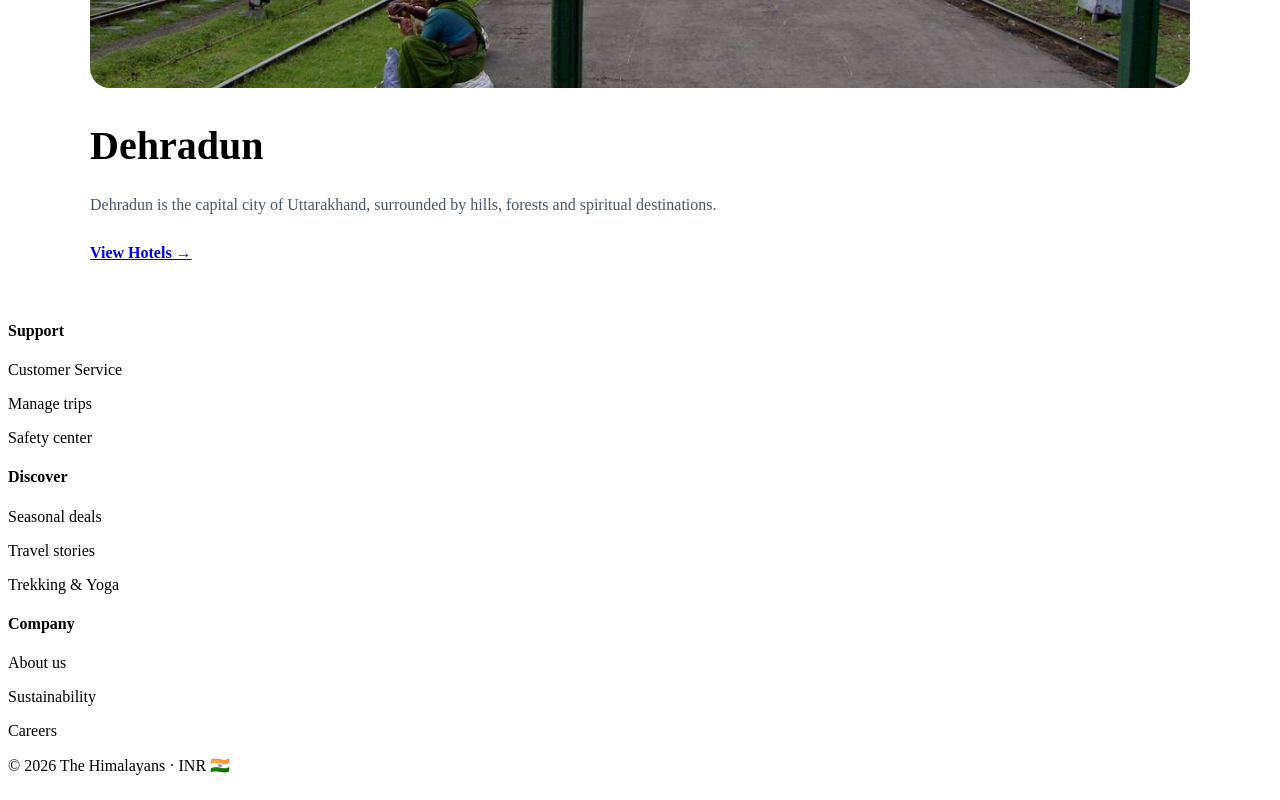
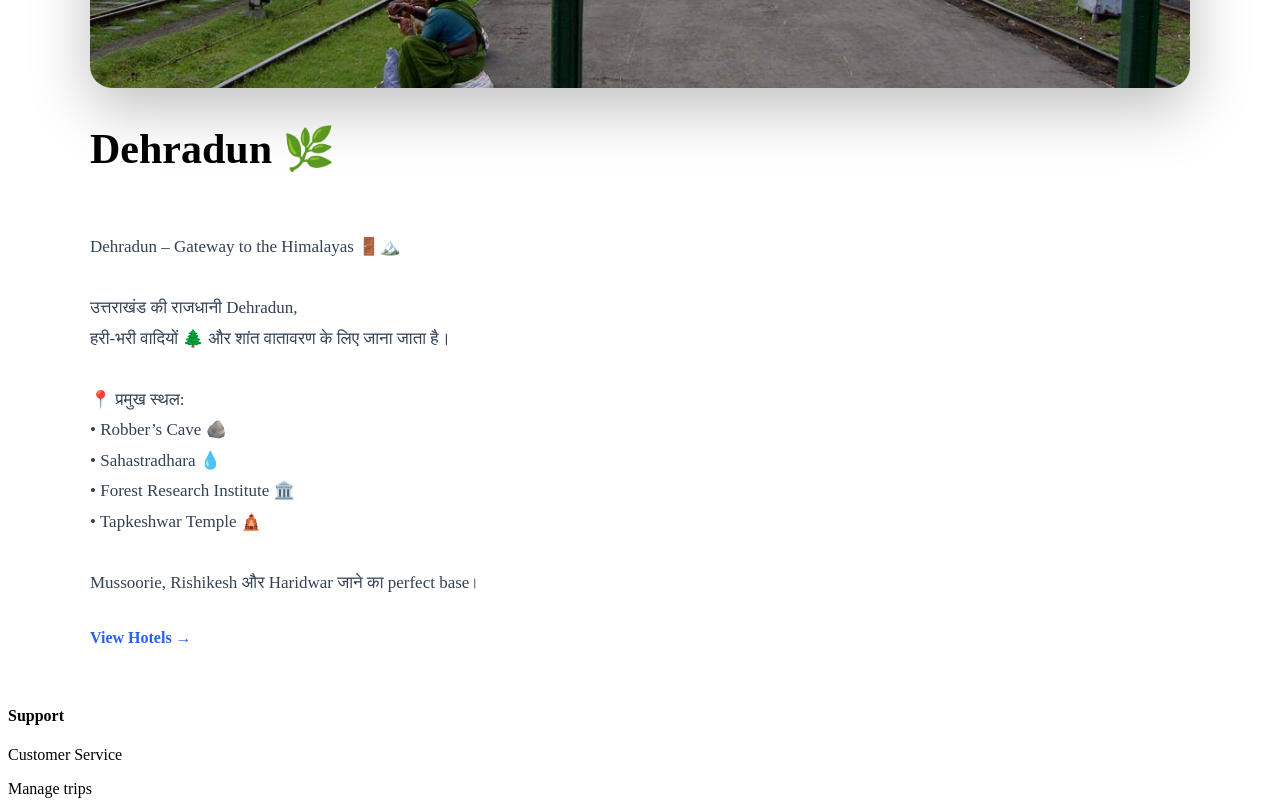
Before and after one commit to pamnautiyal-cpu/himstay, a React (Vite) app in the folder frontend/: page /destination/dehradun in a window 1280 px wide. Shown: the part 500-1300 px from the top of the page. Built offline with nearby package versions, Linux system fonts and the light colour scheme.

Commit message:
Update destination descriptions with detailed Hindi content

```diff
--- a/frontend/src/pages/DestinationDetail.jsx
+++ b/frontend/src/pages/DestinationDetail.jsx
@@ -2,28 +2,80 @@ import { useParams, Link } from "react-router-dom";
 
 const DATA = {
   mussoorie: {
-    title: "Mussoorie",
+    title: "Mussoorie 🏔️",
     image: "/images/destinations/mussoorie.jpg",
-    desc:
-      "Mussoorie is a beautiful hill station known as the Queen of Hills, offering scenic views, pleasant weather and colonial charm.",
+    desc: `
+Mussoorie – Queen of Hills 👑🏔️
+
+Mussoorie, जिसे प्यार से “Queen of Hills” कहा जाता है, उत्तराखंड का एक timeless hill destination है।
+यहाँ की ठंडी हवा 🌬️, हरियाली 🌲 और पहाड़ों के panoramic views 🏔️ मन को सुकून देते हैं।
+
+समुद्र तल से लगभग 2,005 मीटर की ऊँचाई पर स्थित यह हिल स्टेशन
+honeymoon couples 💑, families 👨‍👩‍👧‍👦 और nature lovers 🌿 के लिए perfect है।
+
+📍 प्रमुख आकर्षण:
+• Mall Road 🛍️
+• Gun Hill 🚠
+• Kempty Falls 💦
+• Company Garden 🌸
+• Camel’s Back Road 🚶‍♂️
+
+✨ The Himalayans के साथ Mussoorie यात्रा मतलब:
+• आरामदायक stays
+• curated local experiences
+• पहाड़ों के बीच सुकून भरे पल
+`,
   },
+
   nainital: {
-    title: "Nainital",
+    title: "Nainital 🌊🏔️",
     image: "/images/destinations/nainital.jpg",
-    desc:
-      "Nainital is famous for its serene lake, temples and cool climate, making it a perfect mountain getaway.",
+    desc: `
+Nainital – Lake District of India 💙
+
+Nainital अपनी खूबसूरत झील 🌊, ठंडी जलवायु ❄️ और शांत वातावरण के लिए प्रसिद्ध है।
+Naini Lake 🚣‍♀️ इस शहर की जान है।
+
+📍 प्रमुख आकर्षण:
+• Naina Devi Temple 🛕
+• Snow View Point 🚡
+• Tiffin Top 🌄
+• Mall Road 🛍️
+
+✨ Couples और families के लिए एक perfect mountain escape।
+`,
   },
+
   dehradun: {
-    title: "Dehradun",
+    title: "Dehradun 🌿",
     image: "/images/destinations/dehradun.jpg",
-    desc:
-      "Dehradun is the capital city of Uttarakhand, surrounded by hills, forests and spiritual destinations.",
+    desc: `
+Dehradun – Gateway to the Himalayas 🚪🏔️
+
+उत्तराखंड की राजधानी Dehradun,
+हरी-भरी वादियों 🌲 और शांत वातावरण के लिए जाना जाता है।
+
+📍 प्रमुख स्थल:
+• Robber’s Cave 🪨
+• Sahastradhara 💧
+• Forest Research Institute 🏛️
+• Tapkeshwar Temple 🛕
+
+Mussoorie, Rishikesh और Haridwar जाने का perfect base।
+`,
   },
+
   haldwani: {
-    title: "Haldwani",
+    title: "Haldwani 🌄",
     image: "/images/destinations/haldwani.jpg",
-    desc:
-      "Haldwani is known as the gateway to Kumaon region, connecting plains to the Himalayan hills.",
+    desc: `
+Haldwani – Gateway to Kumaon 🚪
+
+Kumaon region का entry point,
+जहाँ से Nainital, Bhimtal और Mukteshwar की यात्रा शुरू होती है।
+
+✨ Easy connectivity + peaceful stopover।
+`,
   },
 };
 
@@ -49,23 +101,39 @@ export default function DestinationDetail() {
           width: "100%",
           height: 420,
           objectFit: "cover",
-          borderRadius: 20,
+          borderRadius: 22,
+          boxShadow: "0 20px 60px rgba(0,0,0,0.25)",
         }}
       />
 
-      <h1 style={{ marginTop: 30, fontSize: 40 }}>{place.title}</h1>
-      <p style={{ fontSize: 16, color: "#475569", marginTop: 10 }}>
+      <h1 style={{ marginTop: 32, fontSize: 42 }}>
+        {place.title}
+      </h1>
+
+      <p
+        style={{
+          fontSize: 17,
+          color: "#334155",
+          marginTop: 16,
+          lineHeight: 1.8,
+          whiteSpace: "pre-line",
+        }}
+      >
         {place.desc}
       </p>
 
       <div style={{ marginTop: 30 }}>
         <Link
-  to={`/hotels?city=${slug}`}
-  style={{ fontWeight: 700 }}
->
-  View Hotels →
-</Link>
-
+          to={`/hotels?city=${slug}`}
+          style={{
+            fontWeight: 700,
+            fontSize: 16,
+            color: "#2563eb",
+            textDecoration: "none",
+          }}
+        >
+          View Hotels →
+        </Link>
       </div>
     </div>
   );
```
